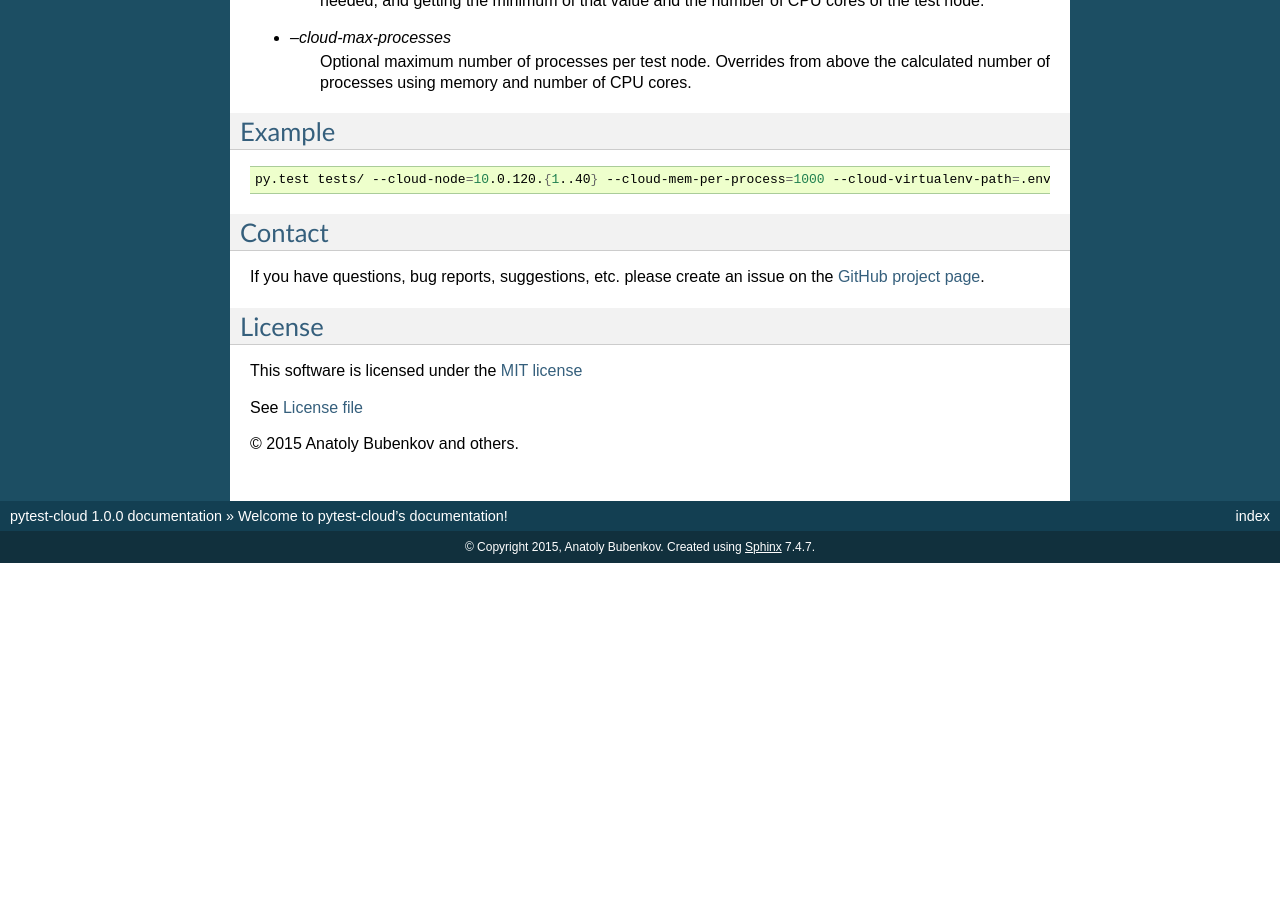
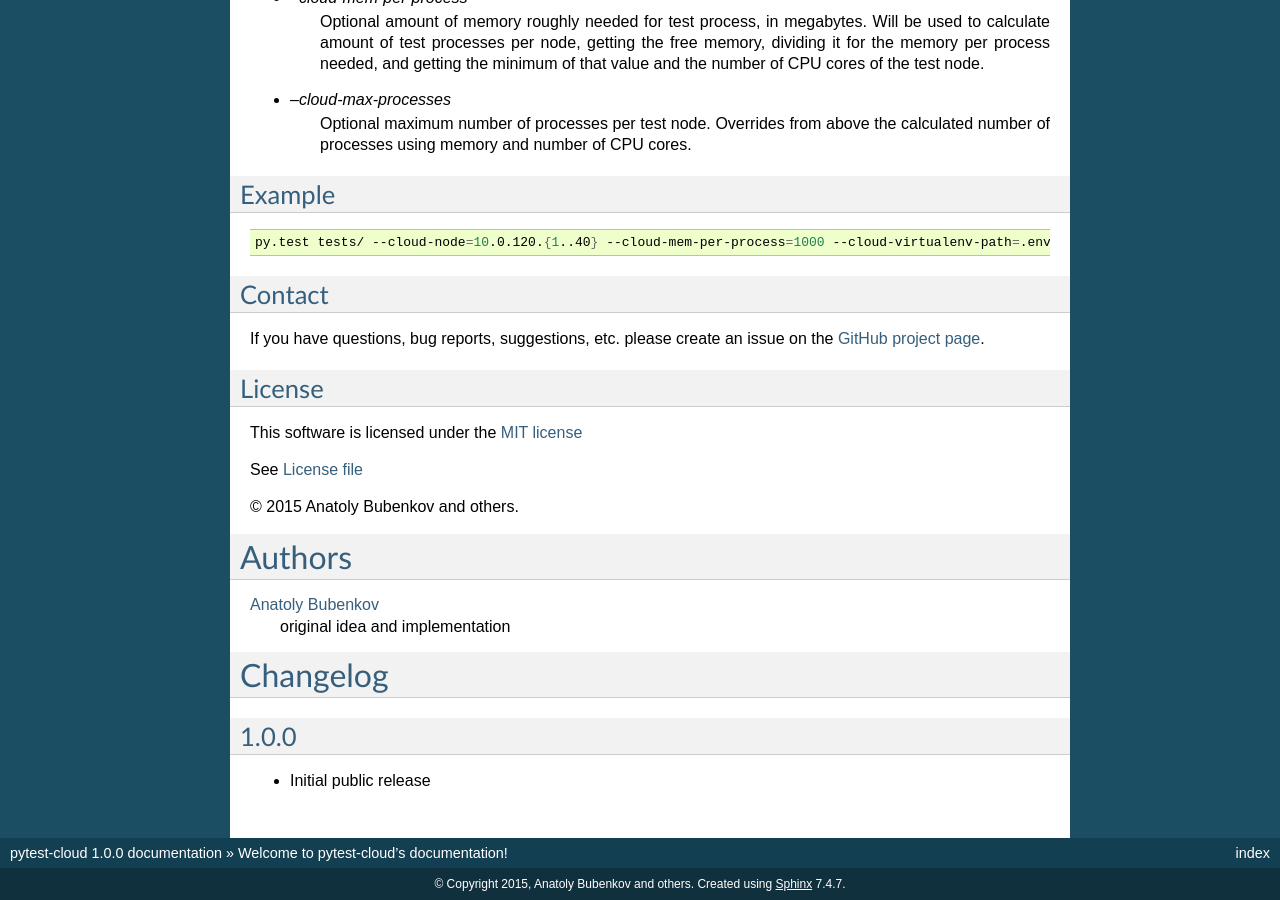
Before and after one commit to pytest-dev/pytest-cloud, a Sphinx documentation site: the page built from docs/index.rst, in a window 1280 px wide and 900 px high, scrolled down 934 px. Built offline with Sphinx 7.4.7, drawn with Linux system fonts in a browser that asks for light colours; before the commit the page ends 1497 px from its top, so only the background shows below that; some of the changed text lies outside the part shown.

Commit message:
add authors

```diff
--- /dev/null
+++ b/AUTHORS.rst
@@ -0,0 +1,5 @@
+Authors
+=======
+
+`Anatoly Bubenkov <bubenkoff@gmail.com>`_
+    original idea and implementation
--- a/docs/conf.py
+++ b/docs/conf.py
@@ -46,7 +46,7 @@
 
 # General information about the project.
 project = u'pytest-cloud'
-AUTHOR = 'Anatoly Bubenkov'
+AUTHOR = 'Anatoly Bubenkov and others'
 copyright = u'2015, ' + AUTHOR
 
 # The version info for the project you're documenting, acts as replacement for
--- a/docs/index.rst
+++ b/docs/index.rst
@@ -4,3 +4,7 @@
 .. contents::
 
 .. include:: ../README.rst
+
+.. include:: ../AUTHORS.rst
+
+.. include:: ../CHANGES.rst
--- a/setup.py
+++ b/setup.py
@@ -12,6 +12,7 @@
 
 long_description = (
     codecs.open(os.path.join(dirname, 'README.rst'), encoding='utf-8').read() + '\n' +
+    codecs.open(os.path.join(dirname, 'AUTHORS.rst'), encoding='utf-8').read() + '\n' +
     codecs.open(os.path.join(dirname, 'CHANGES.rst'), encoding='utf-8').read()
 )
 
@@ -41,9 +42,9 @@
 
 setup(
     name='pytest-cloud',
-    description='Distributed tests planner plugin for pytest testing framework',
+    description='Distributed tests planner plugin for pytest testing framework.',
     long_description=long_description,
-    author='Anatoly Bubenkov',
+    author='Anatoly Bubenkov and others',
     license='MIT license',
     author_email='bubenkoff@gmail.com',
     version=pytest_cloud.__version__,
```
Also changed, not shown: LICENSE.txt.
